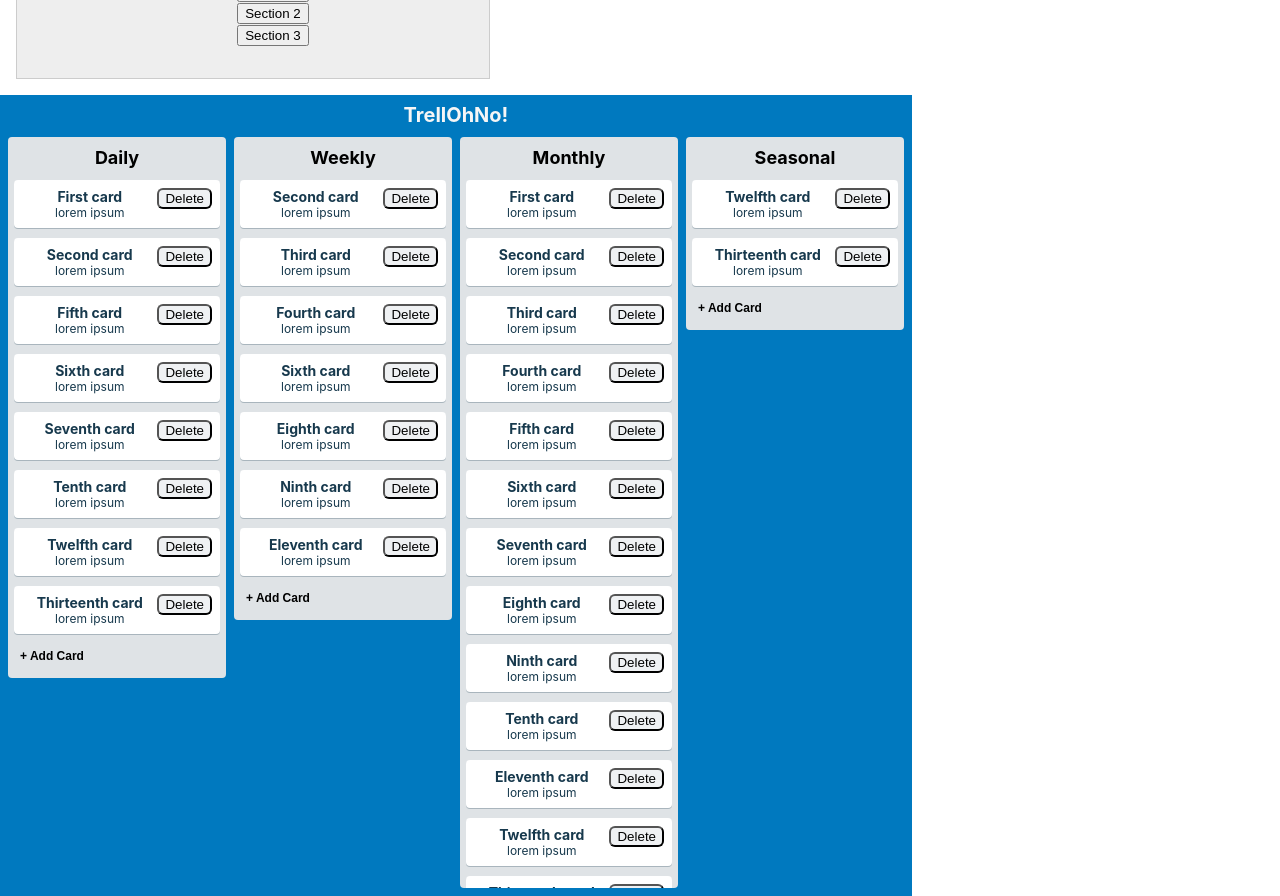
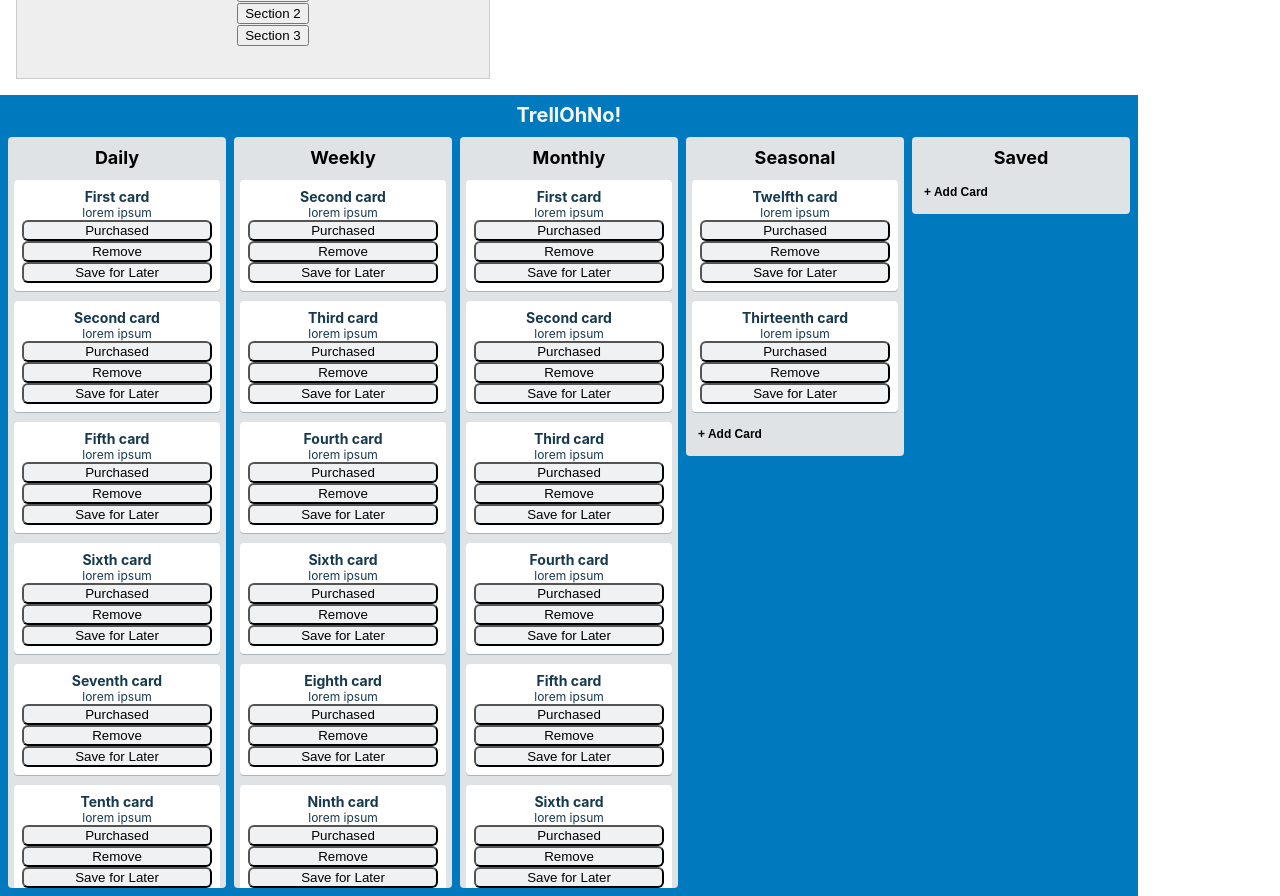
Before and after one commit to sinsys/state-drills, a React (Create React App) app: page / in a window 1280 px wide. Shown: the part 820-1716 px from the top of the page. Built offline with nearby package versions, Linux system fonts and the light colour scheme.

Commit message:
Shopping list delete and purchase buttons completed.

```diff
--- a/src/components/ShoppingList/Card/Card.css
+++ b/src/components/ShoppingList/Card/Card.css
@@ -22,8 +22,15 @@
   font-size: 12px;
 }
 
+.Card-buttons {
+  display: flex;
+  flex-direction: column;
+}
 .Card button {
-  float: right;
   background-color: #eff1f3;
   border-radius: 6px;
 }
+
+.Card.purchased {
+  opacity: 0.3;
+}
--- a/src/components/ShoppingList/Card/Card.js
+++ b/src/components/ShoppingList/Card/Card.js
@@ -1,21 +1,57 @@
 import React from 'react';
 import './Card.css';
 
-export default function Card(props){
+class Card extends React.Component {
+
+	constructor(props){
+		super(props);
+		this.state = {
+			content: props.content,
+			purchased: props.purchased
+		};
+	}
+
+	togglePurchased() {
+		this.setState(prevState => ({
+		  purchased: !prevState.purchased
+		}));
+	}
+
+	render() {
 		return (
-		<div className="Card">
+			<div
+				className={`Card ${this.state.purchased ? " purchased" : "" }`}
+			>
+
+				<h3>{this.props.title}</h3>
+				<p>{this.props.content}</p>
+				<div className="Card-buttons">
 					<button
 						type="button"
-				onClick={() => props.onClickDelete(props.id)}
+						onClick={() => this.togglePurchased()}
 					>
-				Delete
+						Purchased
 					</button>
-			<h3>{props.title}</h3>
-			<p>{props.content}</p>
+					<button
+						type="button"
+						onClick={() => this.props.onClickDelete(this.props.id)}
+					>
+						Remove
+					</button>
+					<button
+						type="button"
+						onClick={() => this.state.onClickSave(this.state.id)}
+					>
+						Save for Later
+					</button>
+				</div>
 			</div>
 		)
+	}
 }
 
 Card.propTypes = {
   onClickDelete: () => {}
 }
+
+export default Card;
--- a/src/components/ShoppingList/List/List.js
+++ b/src/components/ShoppingList/List/List.js
@@ -2,26 +2,37 @@
 import Card from '../Card/Card';
 import './List.css';
 
-export default function List(props){
+
+class List extends React.Component {
+
+	constructor(props){
+		super(props);
+		this.state = {
+			list: this.props
+		}
+	}
+
+	render() {
 		return (
 			<section className="List">
 				<header className="List-header">
-				<h2>{props.title}</h2>
+					<h2>{this.props.title}</h2>
 				</header>
 				<div className="List-cards">
-				{props.cards.map(card => (
+					{this.props.cards.map((card, index) => (
 						<Card
-						key={card.id}
+							key={this.props.title + "-id-" + card.id + "-index-" + index}
 							id={card.id}
 							title={card.title}
 							content={card.content}
-						onClickDelete={props.onClickDelete}
+							purchased={false}
+							onClickDelete={this.props.onClickDelete}
 						/>
 					))}
 					<button
 						type="button"
 						className="List-add-button"
-					onClick={() => props.onClickAdd(props.id)}
+						onClick={() => this.props.onClickAdd(this.props.id)}
 					>
 						+ Add Card
 					</button>
@@ -30,6 +41,10 @@
 		)
 	}
 
+}
+
 List.defaultProps = {
   onClickAdd: () => {},
 }
+
+export default List;
--- a/src/components/ShoppingList/STORE.js
+++ b/src/components/ShoppingList/STORE.js
@@ -20,20 +20,25 @@
       header: 'Seasonal',
       cardIds: [ 'l', 'm' ],
     },
+    {
+      id: '5',
+      header: 'Saved',
+      cardIds: [],
+    },
   ],
   allCards: {
-    'a': { id: 'a', title: 'First card', content: 'lorem ipsum' },
-    'b': { id: 'b', title: 'Second card', content: 'lorem ipsum' },
-    'c': { id: 'c', title: 'Third card', content: 'lorem ipsum' },
-    'd': { id: 'd', title: 'Fourth card', content: 'lorem ipsum' },
-    'e': { id: 'e', title: 'Fifth card', content: 'lorem ipsum' },
-    'f': { id: 'f', title: 'Sixth card', content: 'lorem ipsum' },
-    'g': { id: 'g', title: 'Seventh card', content: 'lorem ipsum' },
-    'h': { id: 'h', title: 'Eighth card', content: 'lorem ipsum' },
-    'i': { id: 'i', title: 'Ninth card', content: 'lorem ipsum' },
-    'j': { id: 'j', title: 'Tenth card', content: 'lorem ipsum' },
-    'k': { id: 'k', title: 'Eleventh card', content: 'lorem ipsum' },
-    'l': { id: 'l', title: 'Twelfth card', content: 'lorem ipsum' },
-    'm': { id: 'm', title: 'Thirteenth card', content: 'lorem ipsum' },
+    'a': { id: 'a', title: 'First card', content: 'lorem ipsum', saved: false },
+    'b': { id: 'b', title: 'Second card', content: 'lorem ipsum', saved: false },
+    'c': { id: 'c', title: 'Third card', content: 'lorem ipsum', saved: false },
+    'd': { id: 'd', title: 'Fourth card', content: 'lorem ipsum', saved: false },
+    'e': { id: 'e', title: 'Fifth card', content: 'lorem ipsum', saved: false },
+    'f': { id: 'f', title: 'Sixth card', content: 'lorem ipsum', saved: false },
+    'g': { id: 'g', title: 'Seventh card', content: 'lorem ipsum', saved: false },
+    'h': { id: 'h', title: 'Eighth card', content: 'lorem ipsum', saved: false },
+    'i': { id: 'i', title: 'Ninth card', content: 'lorem ipsum', saved: false },
+    'j': { id: 'j', title: 'Tenth card', content: 'lorem ipsum', saved: false },
+    'k': { id: 'k', title: 'Eleventh card', content: 'lorem ipsum', saved: false },
+    'l': { id: 'l', title: 'Twelfth card', content: 'lorem ipsum', saved: false },
+    'm': { id: 'm', title: 'Thirteenth card', content: 'lorem ipsum', saved: false },
   }
 }
--- a/src/components/ShoppingList/ShoppingList.css
+++ b/src/components/ShoppingList/ShoppingList.css
@@ -2,7 +2,7 @@
 .Shopping-list {
   background: #0079bf;
   padding: 8px;
-  display: inline-flex;
+  display: flex;
   flex-direction: column;
 }
 
--- a/src/components/ShoppingList/ShoppingList.js
+++ b/src/components/ShoppingList/ShoppingList.js
@@ -52,7 +52,7 @@
 
       const newLists = this.state.store.lists.map(list => {
         if (list.id === listId) {
-    return {
+          return {
             ...list,
             cardIds: [...list.cardIds, newCard.id]
           };
```
Lines whose indentation alone changed are shown as unchanged.
